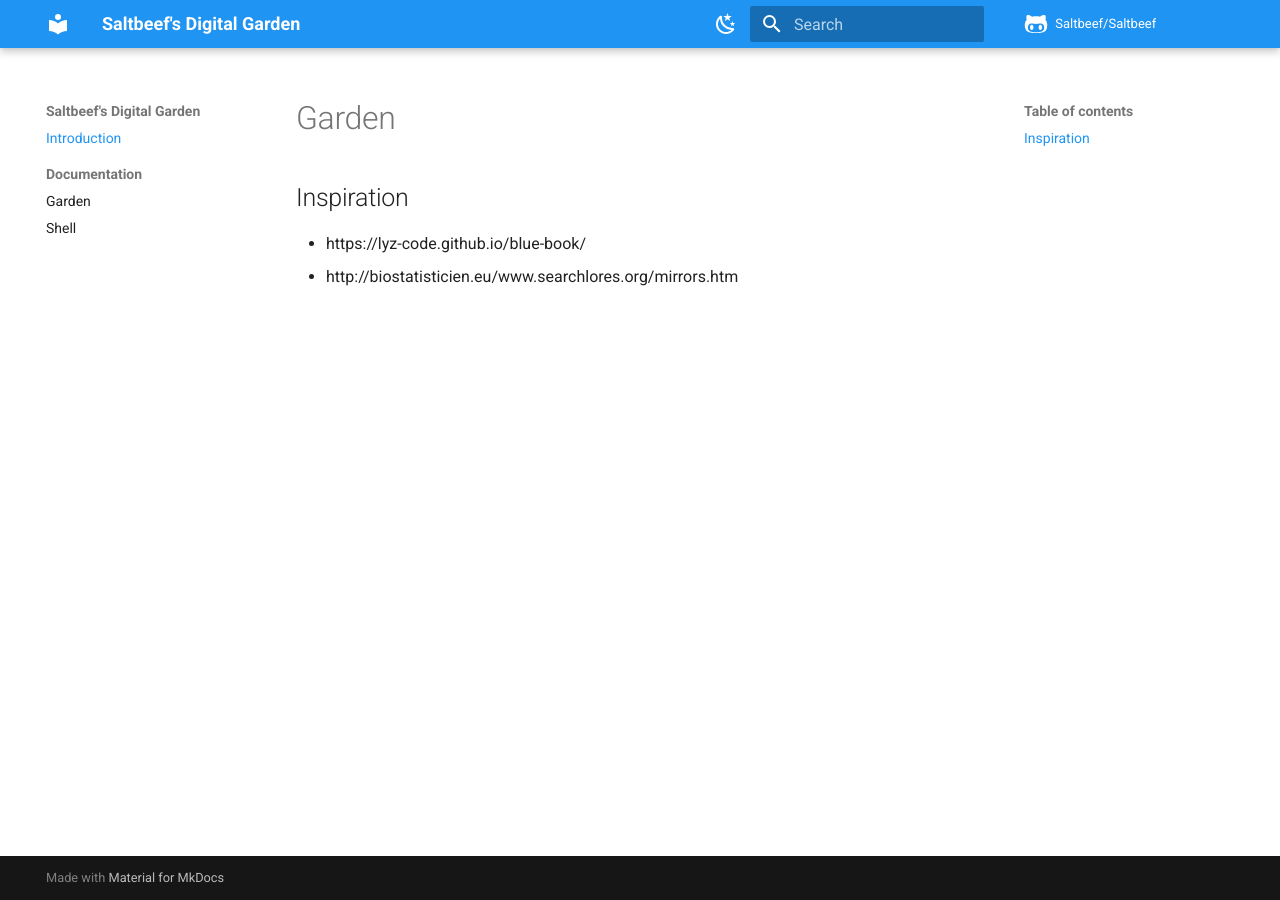
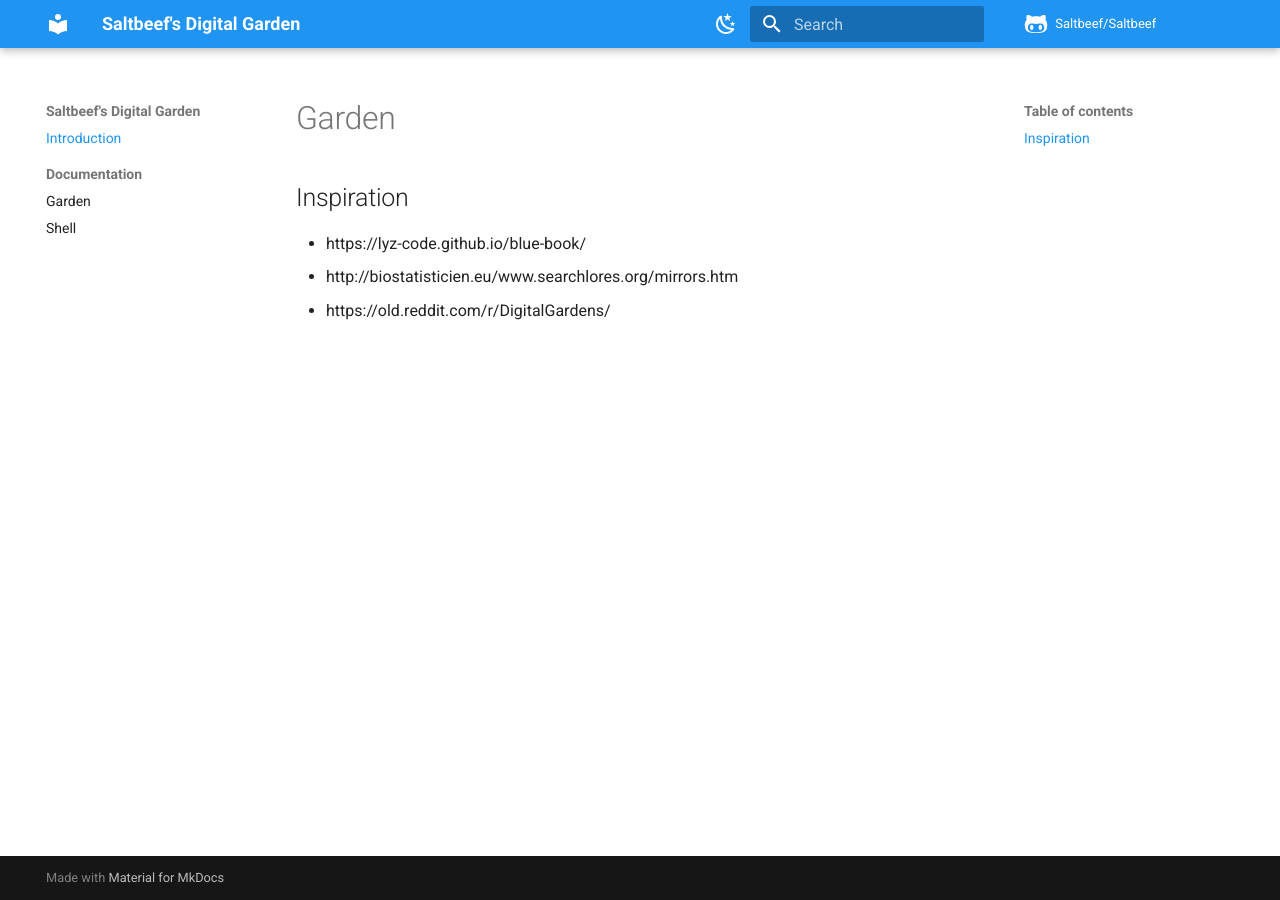
Before and after one commit to Saltbeef/Saltbeef, an MkDocs documentation site: the page built from docs/index.md, in a window 1280 px wide. Built offline with MkDocs 1.6.1 and Material for MkDocs 9.7.7, drawn with Linux system fonts in a browser that asks for light colours; comment, search, counter and statistics services are not loaded; some of the changed lines change nothing that is shown.

Commit message:
Update index.md

```diff
--- a/docs/index.md
+++ b/docs/index.md
@@ -5,3 +5,4 @@
 
 * https://lyz-code.github.io/blue-book/
 * http://biostatisticien.eu/www.searchlores.org/mirrors.htm
+* https://old.reddit.com/r/DigitalGardens/
```
